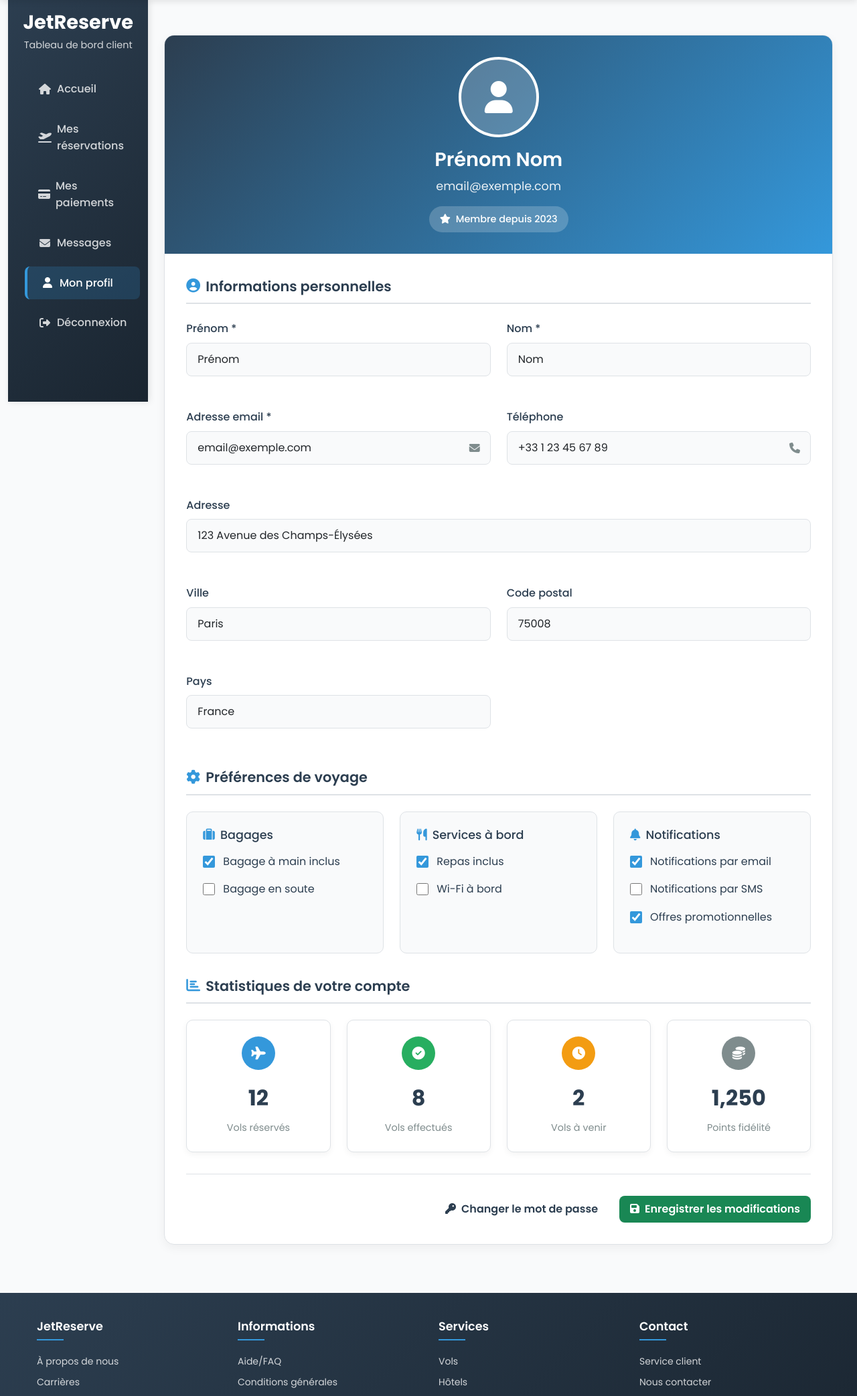
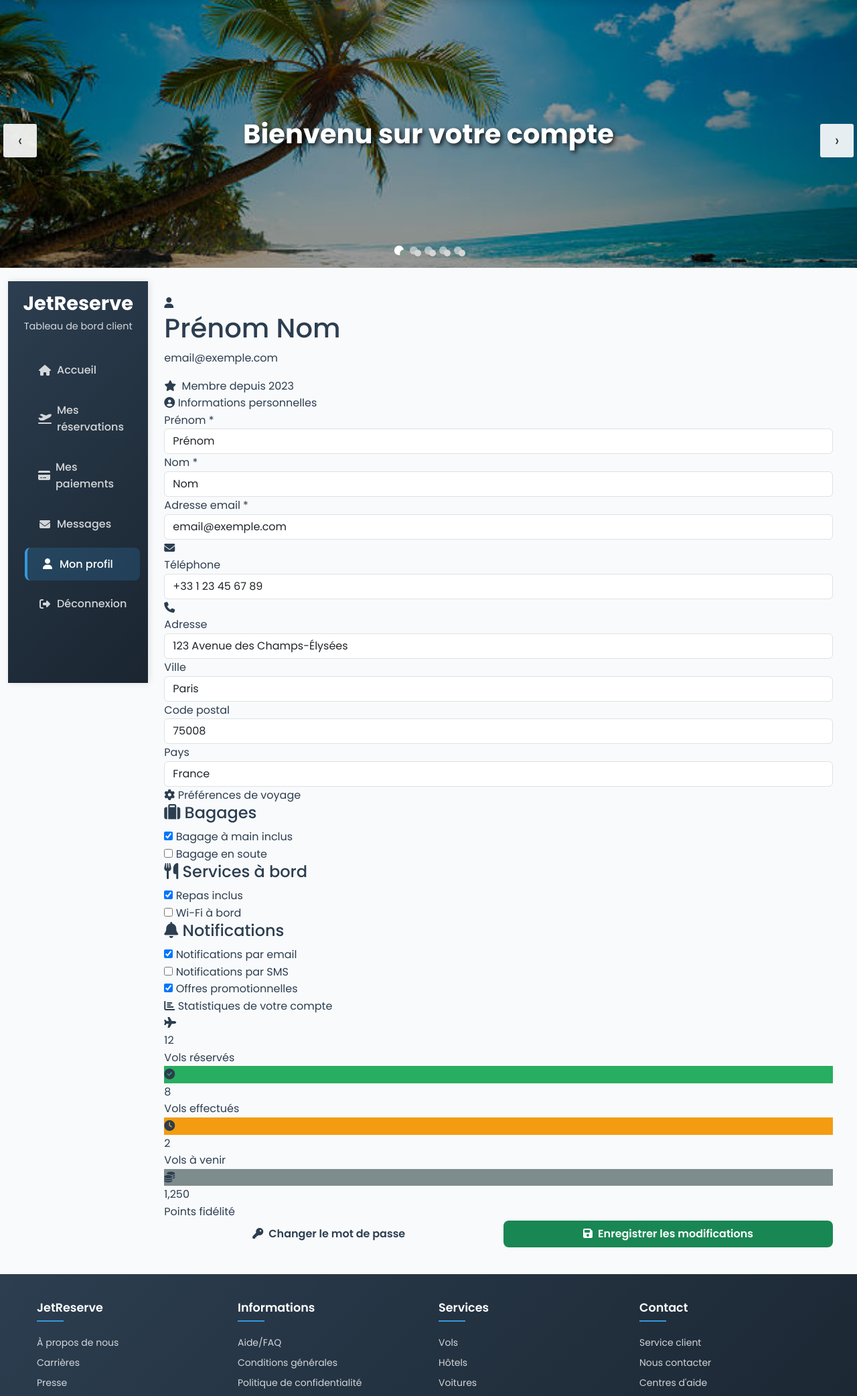
Before and after one commit to Salami-Awanat/jetreserve, a PHP site: page /vge64/profile.php in a window 1280 px wide. Shown: the part 147-2232 px from the top of the page at 67% size. Run offline with PHP 8.4, Linux system fonts and the light colour scheme; grey boxes are pictures that could not be loaded.

Commit message:
Update profile.php

```diff
--- a/vge64/profile.php
+++ b/vge64/profile.php
@@ -10,352 +10,8 @@
     <link rel="stylesheet" href="https://cdnjs.cloudflare.com/ajax/libs/OwlCarousel2/2.3.4/assets/owl.theme.default.min.css">
     <link href="https://cdn.jsdelivr.net/npm/bootstrap@5.3.0/dist/css/bootstrap.min.css" rel="stylesheet">
     <link rel="stylesheet" href="style1.css">
-    <style>
-        /* ===== STYLES POUR LA PAGE DE PROFIL ===== */
 
-/* Container du profil */
-.profile-container {
-    background: var(--white);
-    border-radius: 15px;
-    box-shadow: 0 5px 15px rgba(0,0,0,0.05);
-    overflow: hidden;
-    margin: 2rem 0;
-    border: 1px solid var(--border-color);
-}
 
-/* En-tête du profil */
-.profile-header {
-    padding: 2rem;
-    background: linear-gradient(135deg, var(--primary), var(--info));
-    color: var(--white);
-    text-align: center;
-}
-
-.profile-avatar {
-    width: 120px;
-    height: 120px;
-    border-radius: 50%;
-    background: rgba(255,255,255,0.2);
-    display: flex;
-    align-items: center;
-    justify-content: center;
-    margin: 0 auto 1rem;
-    border: 4px solid var(--white);
-    font-size: 3rem;
-    color: var(--white);
-}
-
-.profile-name {
-    font-size: 1.8rem;
-    font-weight: 600;
-    margin-bottom: 0.5rem;
-}
-
-.profile-email {
-    opacity: 0.9;
-    margin-bottom: 1rem;
-    font-size: 1.1rem;
-}
-
-.profile-badge {
-    display: inline-block;
-    background: rgba(255,255,255,0.2);
-    padding: 0.5rem 1rem;
-    border-radius: 20px;
-    font-size: 0.9rem;
-    font-weight: 500;
-}
-
-/* Contenu du profil */
-.profile-content {
-    padding: 2rem;
-}
-
-.section-title {
-    font-size: 1.3rem;
-    font-weight: 600;
-    margin-bottom: 1.5rem;
-    color: var(--dark);
-    display: flex;
-    align-items: center;
-    gap: 0.5rem;
-    padding-bottom: 0.5rem;
-    border-bottom: 2px solid var(--border-color);
-}
-
-.section-title i {
-    color: var(--info);
-}
-
-/* Grille du formulaire */
-.form-grid {
-    display: grid;
-    grid-template-columns: repeat(2, 1fr);
-    gap: 1.5rem;
-    margin-bottom: 2rem;
-}
-
-.form-group {
-    margin-bottom: 1.5rem;
-}
-
-.form-group.full-width {
-    grid-column: 1 / -1;
-}
-
-.form-group label {
-    display: block;
-    margin-bottom: 0.5rem;
-    font-weight: 500;
-    color: var(--dark);
-}
-
-.form-control {
-    width: 100%;
-    padding: 0.75rem 1rem;
-    border: 1px solid var(--border-color);
-    border-radius: 8px;
-    font-family: 'Poppins', sans-serif;
-    transition: all 0.3s ease;
-    background: var(--light-gray);
-}
-
-.form-control:focus {
-    outline: none;
-    border-color: var(--info);
-    box-shadow: 0 0 0 3px rgba(52, 152, 219, 0.1);
-    background: var(--white);
-}
-
-.input-with-icon {
-    position: relative;
-}
-
-.input-with-icon i {
-    position: absolute;
-    right: 1rem;
-    top: 50%;
-    transform: translateY(-50%);
-    color: var(--gray);
-}
-
-/* Grille des préférences */
-.preferences-grid {
-    display: grid;
-    grid-template-columns: repeat(auto-fit, minmax(250px, 1fr));
-    gap: 1.5rem;
-    margin-bottom: 2rem;
-}
-
-.preference-card {
-    background: var(--light-gray);
-    padding: 1.5rem;
-    border-radius: 10px;
-    border: 1px solid var(--border-color);
-    transition: all 0.3s ease;
-}
-
-.preference-card:hover {
-    transform: translateY(-3px);
-    box-shadow: 0 5px 15px rgba(0,0,0,0.1);
-}
-
-.preference-card h4 {
-    margin-bottom: 1rem;
-    color: var(--dark);
-    display: flex;
-    align-items: center;
-    gap: 0.5rem;
-    font-size: 1.1rem;
-}
-
-.preference-card h4 i {
-    color: var(--info);
-}
-
-.checkbox-group {
-    display: flex;
-    align-items: center;
-    margin-bottom: 1rem;
-}
-
-.checkbox-group input {
-    margin-right: 0.75rem;
-    width: 18px;
-    height: 18px;
-    accent-color: var(--info);
-}
-
-.checkbox-group label {
-    margin: 0;
-    font-weight: normal;
-    color: var(--dark);
-    cursor: pointer;
-}
-
-/* Grille des statistiques */
-.stats-grid {
-    display: grid;
-    grid-template-columns: repeat(auto-fit, minmax(200px, 1fr));
-    gap: 1.5rem;
-    margin-bottom: 2rem;
-}
-
-.stat-card {
-    background: var(--white);
-    padding: 1.5rem;
-    border-radius: 10px;
-    border: 1px solid var(--border-color);
-    text-align: center;
-    transition: all 0.3s ease;
-    box-shadow: 0 3px 10px rgba(0,0,0,0.05);
-}
-
-.stat-card:hover {
-    transform: translateY(-5px);
-    box-shadow: 0 8px 20px rgba(0,0,0,0.1);
-}
-
-.stat-icon {
-    width: 50px;
-    height: 50px;
-    border-radius: 50%;
-    background: var(--info);
-    display: flex;
-    align-items: center;
-    justify-content: center;
-    margin: 0 auto 1rem;
-    color: var(--white);
-    font-size: 1.2rem;
-}
-
-.stat-number {
-    font-size: 2rem;
-    font-weight: 700;
-    color: var(--dark);
-    margin-bottom: 0.5rem;
-}
-
-.stat-label {
-    color: var(--gray);
-    font-size: 0.9rem;
-}
-
-/* Boutons d'action */
-.action-buttons {
-    display: flex;
-    gap: 1rem;
-    justify-content: flex-end;
-    margin-top: 2rem;
-    padding-top: 2rem;
-    border-top: 1px solid var(--border-color);
-}
-
-/* Modal */
-.modal-overlay {
-    display: none;
-    position: fixed;
-    top: 0;
-    left: 0;
-    right: 0;
-    bottom: 0;
-    background: rgba(0,0,0,0.5);
-    z-index: 1000;
-    align-items: center;
-    justify-content: center;
-}
-
-.modal-overlay.active {
-    display: flex;
-}
-
-.modal {
-    background: var(--white);
-    border-radius: 15px;
-    padding: 2rem;
-    max-width: 500px;
-    width: 90%;
-    max-height: 90vh;
-    overflow-y: auto;
-    box-shadow: 0 10px 30px rgba(0,0,0,0.2);
-}
-
-.modal-header {
-    display: flex;
-    justify-content: space-between;
-    align-items: center;
-    margin-bottom: 1.5rem;
-    padding-bottom: 1rem;
-    border-bottom: 1px solid var(--border-color);
-}
-
-.modal-title {
-    font-size: 1.3rem;
-    font-weight: 600;
-    color: var(--dark);
-    margin: 0;
-}
-
-.modal-close {
-    background: none;
-    border: none;
-    font-size: 1.5rem;
-    cursor: pointer;
-    color: var(--gray);
-    transition: color 0.3s ease;
-}
-
-.modal-close:hover {
-    color: var(--danger);
-}
-
-/* Responsive */
-@media (max-width: 768px) {
-    .form-grid {
-        grid-template-columns: 1fr;
-    }
-
-    .preferences-grid {
-        grid-template-columns: 1fr;
-    }
-
-    .stats-grid {
-        grid-template-columns: repeat(2, 1fr);
-    }
-
-    .action-buttons {
-        flex-direction: column;
-    }
-
-    .profile-header {
-        padding: 1.5rem;
-    }
-
-    .profile-avatar {
-        width: 100px;
-        height: 100px;
-        font-size: 2.5rem;
-    }
-
-    .profile-name {
-        font-size: 1.5rem;
-    }
-}
-
-@media (max-width: 480px) {
-    .stats-grid {
-        grid-template-columns: 1fr;
-    }
-
-    .profile-content {
-        padding: 1.5rem;
-    }
-
-    .modal {
-        padding: 1.5rem;
-    }
-}
-    </style>
 </head>
 <body>
     <!-- Header -->
@@ -396,6 +52,38 @@
         </div>
     </header>
 
+    <!-- Bannière avec carousel -->
+    <div class="main-banner-container">
+        <div class="main-banner owl-carousel owl-theme">
+            <div class="item banner-1">
+                <div class="header-text">
+                    <h2>Bienvenu sur votre compte</h2>
+                </div>
+            </div>
+            <div class="item banner-2">
+                <div class="header-text">
+                    <h2>Accédez à vos réservations</h2>
+                </div>
+            </div>
+            <div class="item banner-3">
+                <div class="header-text">
+                    <h2>Gérez vos voyages</h2>
+                </div>
+            </div>
+            <div class="item banner-4">
+                <div class="header-text">
+                    <h2>Voyagez en toute sérénité</h2>
+                </div>
+            </div>
+            <div class="item banner-5">
+                <div class="header-text">
+                    <h2>Retrouvez vos avantages</h2>
+                </div>
+            </div>
+        </div>
+    </div> <!-- Fermeture correcte de la div main-banner-container -->
+
+
     <div class="container-fluid">
         <div class="row">
             <!-- Sidebar -->
@@ -413,13 +101,13 @@
                             </a>
                         </li>
                         <li class="nav-item">
-                            <a class="nav-link" href="../reservation.php">
+                            <a class="nav-link" href="mes_reservations.php">
                                 <i class="fas fa-plane-departure me-2"></i>
                                 Mes réservations
                             </a>
                         </li>
                         <li class="nav-item">
-                            <a class="nav-link" href="../paiement.php">
+                            <a class="nav-link" href="mes_paiement.php">
                                 <i class="fas fa-credit-card me-2"></i>
                                 Mes paiements
                             </a>
@@ -445,6 +133,7 @@
                     </ul>
                 </div>
             </nav>
+
 
             <!-- Main Content -->
             <main class="col-md-9 ms-sm-auto col-lg-10 px-md-4">
@@ -725,6 +414,18 @@
     <script src="https://cdn.jsdelivr.net/npm/bootstrap@5.3.0/dist/js/bootstrap.bundle.min.js"></script>
     <script>
         $(document).ready(function() {
+
+              $(".owl-carousel").owlCarousel({
+                items: 1,
+                loop: true,
+                autoplay: true,
+                autoplayTimeout: 5000,
+                autoplayHoverPause: true,
+                nav: true,
+                dots: true,
+                animateOut: 'fadeOut',
+                animateIn: 'fadeIn'
+            });
             // Gestion du modal de changement de mot de passe
             $('#changePasswordBtn').on('click', function() {
                 $('#passwordModal').addClass('active');
```
